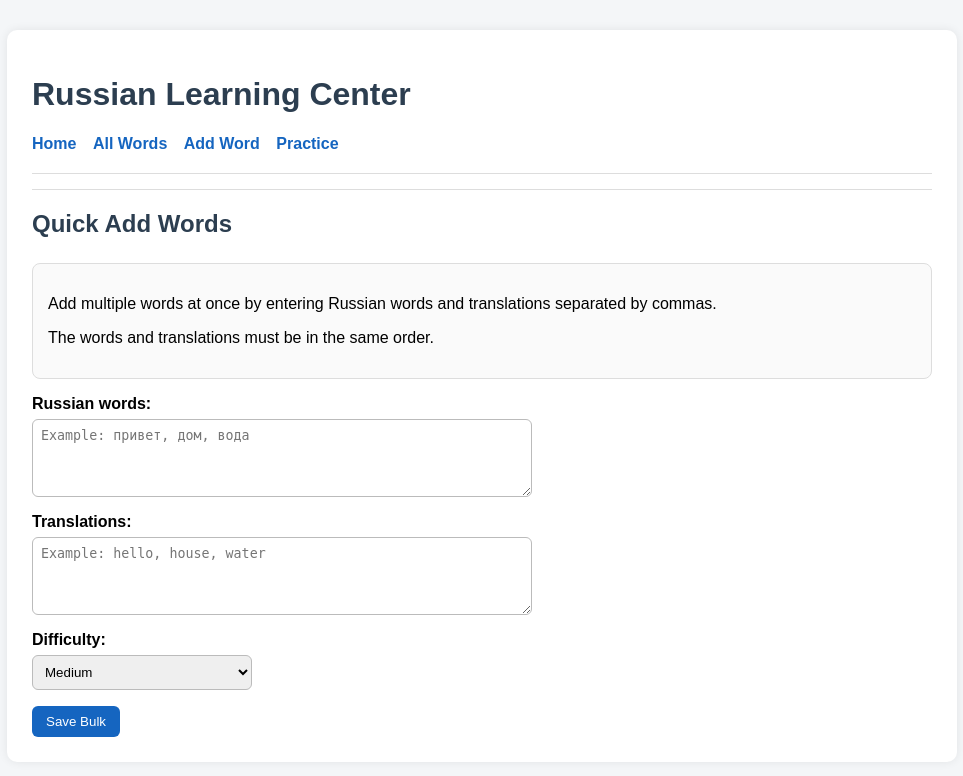
After one commit to onurdosi/RussianLearningCenter, a Django app: page /quick-add/ in a window 1280 px wide. The commit adds this page. Shown: the top 776 px of the page, without its empty margins (158-1121 px from the left). Run offline with Django 5.2, Linux system fonts and the light colour scheme.

Commit message:
Add quick add feature and improve practice mode

```diff
--- a/vocab/forms.py
+++ b/vocab/forms.py
@@ -1,4 +1,5 @@
 from django import forms
+
 from .models import Word
 
 
@@ -6,42 +7,72 @@ class WordForm(forms.ModelForm):
     class Meta:
         model = Word
         fields = ['russian_word', 'translation', 'difficulty', 'notes']
-        labels = {
-            'russian_word': 'Russian word',
-            'translation': 'Translation',
-            'difficulty': 'Difficulty',
-            'notes': 'Notes',
-        }
-        widgets = {
-            'notes': forms.Textarea(attrs={'rows': 4}),
-        }
 
     def clean_russian_word(self):
         russian_word = self.cleaned_data['russian_word'].strip()
+        normalized_word = russian_word.lower()
 
-        if len(russian_word) < 2:
-            raise forms.ValidationError(
-                'Russian word must contain at least 2 characters.'
-            )
+        existing_words = Word.objects.exclude(pk=self.instance.pk)
+
+        for word in existing_words:
+            if word.russian_word.strip().lower() == normalized_word:
+                raise forms.ValidationError(
+                    'This Russian word already exists in your library.'
+                )
 
         return russian_word
 
-    def clean_translation(self):
-        translation = self.cleaned_data['translation'].strip()
 
-        if len(translation) < 2:
+class QuickAddForm(forms.Form):
+    russian_words = forms.CharField(
+        label='Russian words',
+        widget=forms.Textarea(attrs={
+            'rows': 4,
+            'placeholder': 'Example: привет, дом, вода',
+        }),
+    )
+    translations = forms.CharField(
+        label='Translations',
+        widget=forms.Textarea(attrs={
+            'rows': 4,
+            'placeholder': 'Example: hello, house, water',
+        }),
+    )
+    difficulty = forms.ChoiceField(
+        choices=Word.DIFFICULTY_CHOICES,
+        initial='medium',
+        label='Difficulty',
+    )
+
+    def clean(self):
+        cleaned_data = super().clean()
+        russian_words_text = cleaned_data.get('russian_words', '')
+        translations_text = cleaned_data.get('translations', '')
+
+        russian_words = [
+            word.strip() for word in russian_words_text.split(',')
+            if word.strip()
+        ]
+        translations = [
+            translation.strip() for translation in translations_text.split(',')
+            if translation.strip()
+        ]
+
+        if not russian_words:
             raise forms.ValidationError(
-                'Translation must contain at least 2 characters.'
+                'Please enter at least one Russian word.'
             )
 
-        return translation
-
-    def clean_notes(self):
-        notes = self.cleaned_data.get('notes', '').strip()
-
-        if len(notes) > 300:
+        if not translations:
             raise forms.ValidationError(
-                'Notes must be 300 characters or less.'
+                'Please enter at least one translation.'
             )
 
-        return notes
+        if len(russian_words) != len(translations):
+            raise forms.ValidationError(
+                'The number of Russian words and translations must match.'
+            )
+
+        cleaned_data['russian_words_list'] = russian_words
+        cleaned_data['translations_list'] = translations
+        return cleaned_data
--- a/vocab/templates/vocab/base.html
+++ b/vocab/templates/vocab/base.html
@@ -51,6 +51,7 @@
             border-radius: 8px;
             padding: 15px;
             margin-bottom: 15px;
+            margin-top: 25px;   /* ADD THIS LINE */
             background-color: #fafafa;
         }
 
@@ -74,13 +75,19 @@
         input, textarea, select {
             width: 100%;
             max-width: 500px;
-            max-width: 500px;
             padding: 8px;
             margin-top: 5px;
             margin-bottom: 12px;
             border: 1px solid #bbb;
             border-radius: 6px;
             box-sizing: border-box;
+            display: block;
+        }
+
+        label {
+            display: block;
+            margin-bottom: 6px;
+            font-weight: bold;
         }
 
         select {
@@ -95,6 +102,31 @@
             border: none;
             border-top: 1px solid #ddd;
             margin: 15px 0;
+        }
+
+        .message {
+            padding: 12px 15px;
+            border-radius: 8px;
+            margin-bottom: 20px;
+            font-weight: bold;
+        }
+
+        .message-success {
+            background-color: #e8f5e9;
+            border: 1px solid #c8e6c9;
+            color: #2e7d32;
+        }
+
+        .message-info {
+            background-color: #e3f2fd;
+            border: 1px solid #bbdefb;
+            color: #1565c0;
+        }
+
+        .message-error {
+            background-color: #ffebee;
+            border: 1px solid #ffcdd2;
+            color: #c62828;
         }
     </style>
 </head>
@@ -111,6 +143,16 @@
 
         <hr>
 
+        <hr>
+
+        {% if messages %}
+            {% for message in messages %}
+                <div class="message message-{{ message.tags }}">
+                    {{ message }}
+                </div>
+            {% endfor %}
+        {% endif %}
+
         {% block content %}
         {% endblock %}
     </div>
--- /dev/null
+++ b/vocab/templates/vocab/quick_add.html
@@ -0,0 +1,40 @@
+{% extends 'vocab/base.html' %}
+
+{% block content %}
+<h2>Quick Add Words</h2>
+
+<div class="word-card">
+    <p>
+        Add multiple words at once by entering Russian words and translations
+        separated by commas.
+    </p>
+    <p>
+        The words and translations must be in the same order.
+    </p>
+</div>
+
+<form method="post">
+    {% csrf_token %}
+    {{ form.non_field_errors }}
+
+    <p>
+        {{ form.russian_words.label_tag }}
+        {{ form.russian_words }}
+        {{ form.russian_words.errors }}
+    </p>
+
+    <p>
+        {{ form.translations.label_tag }}
+        {{ form.translations }}
+        {{ form.translations.errors }}
+    </p>
+
+    <p>
+        {{ form.difficulty.label_tag }}
+        {{ form.difficulty }}
+        {{ form.difficulty.errors }}
+    </p>
+
+    <button type="submit">Save Bulk</button>
+</form>
+{% endblock %}
--- a/vocab/urls.py
+++ b/vocab/urls.py
@@ -5,6 +5,7 @@ urlpatterns = [
     path('', views.home, name='home'),
     path('words/', views.word_list, name='word_list'),
     path('add/', views.add_word, name='add_word'),
+    path('quick-add/', views.quick_add_words, name='quick_add_words'),
     path('edit/<int:word_id>/', views.edit_word, name='edit_word'),
     path('delete/<int:word_id>/', views.delete_word, name='delete_word'),
     path('practice/', views.practice_word, name='practice_word'),
--- a/vocab/views.py
+++ b/vocab/views.py
@@ -2,7 +2,7 @@ import random
 
 from django.shortcuts import get_object_or_404, redirect, render
 
-from .forms import WordForm
+from .forms import QuickAddForm, WordForm
 from .models import Word
 
 
@@ -54,6 +54,46 @@ def add_word(request):
     })
 
 
+def quick_add_words(request):
+    if request.method == 'POST':
+        form = QuickAddForm(request.POST)
+        if form.is_valid():
+            russian_words = form.cleaned_data['russian_words_list']
+            translations = form.cleaned_data['translations_list']
+            difficulty = form.cleaned_data['difficulty']
+
+            existing_words_normalized = {
+                word.russian_word.strip().lower() for word in Word.objects.all()
+            }
+
+            words_added_in_this_batch = set()
+
+            for russian_word, translation in zip(russian_words, translations):
+                normalized_word = russian_word.strip().lower()
+
+                if (
+                    normalized_word in existing_words_normalized or
+                    normalized_word in words_added_in_this_batch
+                ):
+                    continue
+
+                Word.objects.create(
+                    russian_word=russian_word.strip(),
+                    translation=translation.strip(),
+                    difficulty=difficulty,
+                    notes='',
+                )
+                words_added_in_this_batch.add(normalized_word)
+
+            return redirect('word_list')
+    else:
+        form = QuickAddForm()
+
+    return render(request, 'vocab/quick_add.html', {
+        'form': form,
+    })
+
+
 def edit_word(request, word_id):
     word = get_object_or_404(Word, id=word_id)
 
@@ -82,16 +122,112 @@ def delete_word(request, word_id):
 
 
 def practice_word(request):
-    words = list(Word.objects.all())
+    difficulty = request.GET.get('difficulty')
+    restart = request.GET.get('restart')
 
-    if len(words) < 3:
+    if restart:
+        request.session.pop('practice_word_ids', None)
+        request.session.pop('practice_index', None)
+        request.session.pop('practice_score', None)
+        request.session.pop('practice_difficulty', None)
+        return redirect('practice_word')
+
+    if request.method == 'POST':
+        selected_answer = request.POST.get('selected_answer')
+        word_id = request.POST.get('word_id')
+
+        current_word = get_object_or_404(Word, id=word_id)
+        practice_word_ids = request.session.get('practice_word_ids', [])
+        practice_index = request.session.get('practice_index', 0)
+        practice_score = request.session.get('practice_score', 0)
+        practice_difficulty = request.session.get('practice_difficulty', 'any')
+
+        if selected_answer == current_word.translation:
+            result = 'correct'
+            practice_score += 1
+            request.session['practice_score'] = practice_score
+        else:
+            result = 'wrong'
+
+        request.session['practice_index'] = practice_index + 1
+
+        total_words = len(practice_word_ids)
+
+        context = {
+            'current_word': current_word,
+            'result': result,
+            'selected_answer': selected_answer,
+            'correct_answer': current_word.translation,
+            'not_enough_words': False,
+            'practice_complete': False,
+            'total_words': total_words,
+            'current_number': practice_index + 1,
+            'selected_difficulty': practice_difficulty,
+        }
+
+        return render(request, 'vocab/practice.html', context)
+
+    if difficulty:
+        if difficulty in ['easy', 'medium', 'hard']:
+            words = list(Word.objects.filter(difficulty=difficulty))
+            selected_difficulty = difficulty
+        else:
+            words = list(Word.objects.all())
+            selected_difficulty = 'any'
+
+        if len(words) < 3:
+            return render(request, 'vocab/practice.html', {
+                'not_enough_words': True,
+                'selected_difficulty': selected_difficulty,
+            })
+
+        random.shuffle(words)
+        request.session['practice_word_ids'] = [word.id for word in words]
+        request.session['practice_index'] = 0
+        request.session['practice_score'] = 0
+        request.session['practice_difficulty'] = selected_difficulty
+
+    practice_word_ids = request.session.get('practice_word_ids')
+    practice_index = request.session.get('practice_index', 0)
+    practice_score = request.session.get('practice_score', 0)
+    selected_difficulty = request.session.get('practice_difficulty')
+
+    if not practice_word_ids:
+        return render(request, 'vocab/practice.html', {
+            'choose_difficulty': True,
+            'selected_difficulty': 'any',
+        })
+
+    total_words = len(practice_word_ids)
+
+    if practice_index >= total_words:
+        return render(request, 'vocab/practice.html', {
+            'practice_complete': True,
+            'score': practice_score,
+            'total_words': total_words,
+            'selected_difficulty': selected_difficulty,
+        })
+
+    current_word_id = practice_word_ids[practice_index]
+    current_word = get_object_or_404(Word, id=current_word_id)
+
+    available_wrong_words = list(
+        Word.objects.exclude(id=current_word.id)
+    )
+
+    if selected_difficulty in ['easy', 'medium', 'hard']:
+        available_wrong_words = [
+            word for word in available_wrong_words
+            if word.difficulty == selected_difficulty
+        ]
+
+    if len(available_wrong_words) < 2:
         return render(request, 'vocab/practice.html', {
             'not_enough_words': True,
+            'selected_difficulty': selected_difficulty,
         })
 
-    current_word = random.choice(words)
-    other_words = [word for word in words if word.id != current_word.id]
-    wrong_words = random.sample(other_words, 2)
+    wrong_words = random.sample(available_wrong_words, 2)
 
     options = [
         current_word.translation,
@@ -100,24 +236,19 @@ def practice_word(request):
     ]
     random.shuffle(options)
 
-    result = None
-    selected_answer = None
-
-    if request.method == 'POST':
-        selected_answer = request.POST.get('selected_answer')
-
-        if selected_answer == current_word.translation:
-            result = 'correct'
-        else:
-            result = 'wrong'
 
     context = {
         'current_word': current_word,
         'options': options,
-        'result': result,
-        'selected_answer': selected_answer,
+        'result': None,
+        'selected_answer': None,
         'correct_answer': current_word.translation,
         'not_enough_words': False,
+        'practice_complete': False,
+        'total_words': total_words,
+        'current_number': practice_index + 1,
+        'selected_difficulty': selected_difficulty,
+        'choose_difficulty': False,
     }
 
     return render(request, 'vocab/practice.html', context)
```
Also changed, not shown: vocab/templates/vocab/practice.html (+43 -11 lines), vocab/templates/vocab/word_form.html (+10 -0 lines).
